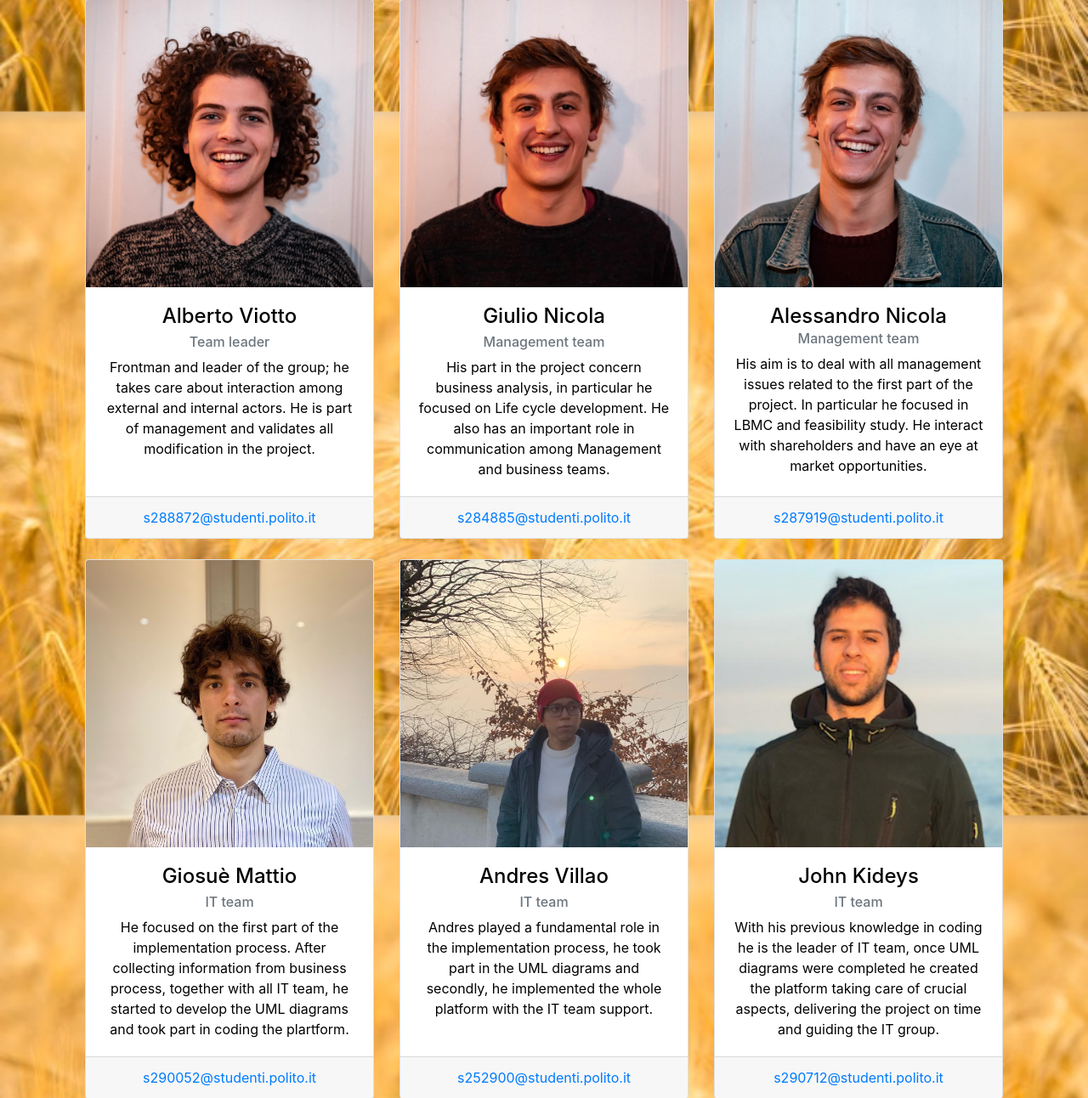
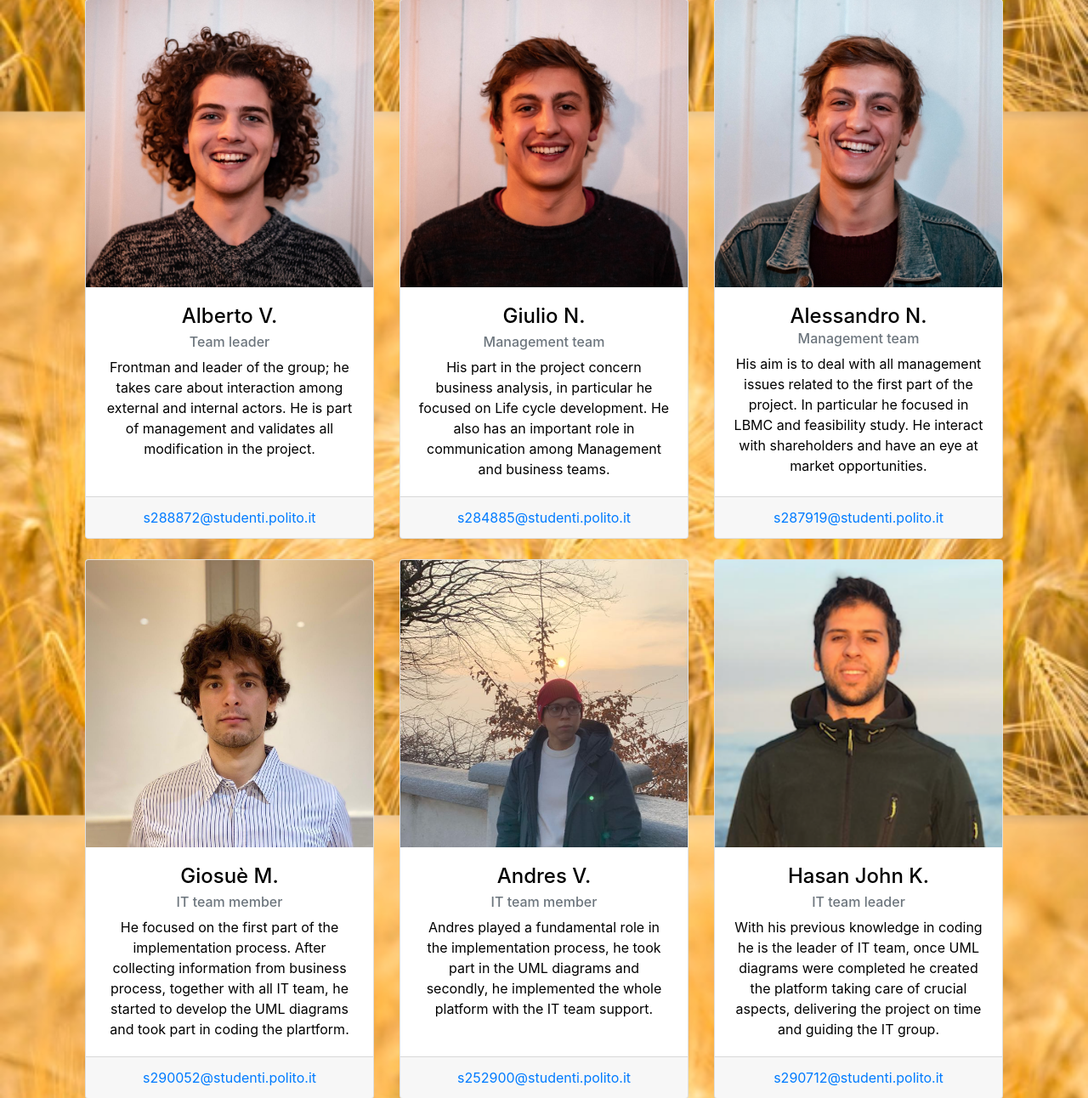
Before and after one commit to Johnkideys/FarmGo, a Flask app: page / in a window 1280 px wide. Shown: the part 697-1989 px from the top of the page at 85% size. Run offline with Flask 2, Linux system fonts and the light colour scheme; some libraries are stand-ins or nearby versions.

Commit message:
small changes in run.py and __init__.py and database update

```diff
--- a/FlaskBlog/__init__.py
+++ b/FlaskBlog/__init__.py
@@ -14,7 +14,6 @@ login_manager = LoginManager(app)
 login_manager.login_view = 'login'
 login_manager.login_message_category = 'info'
 
-
 app.config['MAIL_SERVER'] = 'smtp.googlemail.com'
 app.config['MAIL_PORT'] = 587
 app.config['MAIL_USE_TLS'] = True
--- a/FlaskBlog/templates/about.html
+++ b/FlaskBlog/templates/about.html
@@ -10,7 +10,7 @@
 
         <ol class="breadcrumb">
           <li class="breadcrumb-item">
-            <a href="index.html">Home</a>
+            <a  href="{{ url_for('home') }}">Home</a>
           </li>
           <li class="breadcrumb-item active">AboutUs</li>
         </ol>
@@ -35,13 +35,13 @@
         <!-- Team Members -->
         <h2>The Team</h2>
 
-        <!-- AlbertoInfo -->
+        <!-- Alberto Viotto Info -->
         <div class="row">
           <div class="col-lg-4 mb-4">
             <div class="card h-100 text-center">
               <img class="card-img-top" src={{ url_for('static', filename='Pics/Alberto.jpg') }} alt="">
               <div class="card-body">
-                <h4 class="card-title">Alberto Viotto</h4>
+                <h4 class="card-title">Alberto V.</h4>
                 <h6 class="card-subtitle mb-2 text-muted">Team leader</h6>
                 <p class="card-text">Frontman and leader of the group; he takes care about interaction among external and internal actors. He is part of management and validates all modification in the project.</p>
               </div>
@@ -50,12 +50,12 @@
               </div>
            </div>
           </div>
-            <!-- GiulioInfo -->
+            <!-- Giulio Nicola Info -->
           <div class="col-lg-4 mb-4">
             <div class="card h-100 text-center">
               <img class="card-img-top" src={{ url_for('static', filename='Pics/giulio.jpg') }} alt="">
               <div class="card-body">
-                <h4 class="card-title">Giulio Nicola</h4>
+                <h4 class="card-title">Giulio N.</h4>
                 <h6 class="card-subtitle mb-2 text-muted">Management team</h6>
                 <p class="card-text">His part in the project concern business analysis, in particular he focused on Life cycle development. He also has an important role in communication among Management and business teams.</p>
               </div>
@@ -64,11 +64,11 @@
               </div>
             </div>
           </div>
-        <!-- AleInfo -->
+        <!-- Alessandro Nicola Info -->
         <div class="col-lg-4 mb-4">
             <div class="card h-100 text-center">
               <img class="card-img-top" src={{ url_for('static', filename='Pics/Ale.jpg') }} alt="">
-              <div class="card-body"><h4>Alessandro Nicola</h4>
+              <div class="card-body"><h4>Alessandro N.</h4>
                 <h6 class="card-subtitle mb-2 text-muted">Management team</h6>
                 <p class="card-text">His aim is to deal with all management issues related to the first part of the project. In particular he focused in LBMC and feasibility study. He interact with shareholders and have an eye at market opportunities.</p>
               </div>
@@ -81,13 +81,13 @@
           <!-- /.row -->
 
           <div class="row">
-          <!-- GiosueInfo -->
+          <!-- Giosue Mattio Info -->
         <div class="col-lg-4 mb-4">
             <div class="card h-100 text-center">
               <img class="card-img-top" src={{ url_for('static', filename='Pics/giosue3.jpg') }} alt="">
               <div class="card-body">
-                <h4 class="card-title">Giosuè Mattio</h4>
-                <h6 class="card-subtitle mb-2 text-muted">IT team</h6>
+                <h4 class="card-title">Giosuè M.</h4>
+                <h6 class="card-subtitle mb-2 text-muted">IT team member</h6>
                 <p class="card-text">He focused on the first part of the implementation process. After collecting information from business process, together with all IT team, he started to develop the UML diagrams and took part in coding the plartform.</p>
               </div>
               <div class="card-footer">
@@ -96,13 +96,13 @@
             </div>
           </div>
 
-          <!-- AndresInfo -->
+          <!-- Andres Villao Info -->
         <div class="col-lg-4 mb-4">
             <div class="card h-100 text-center">
               <img class="card-img-top" src={{ url_for('static', filename='Pics/andres.jpg') }} alt="">
               <div class="card-body">
-                <h4 class="card-title">Andres Villao</h4>
-                <h6 class="card-subtitle mb-2 text-muted">IT team</h6>
+                <h4 class="card-title">Andres V.</h4>
+                <h6 class="card-subtitle mb-2 text-muted">IT team member</h6>
                 <p class="card-text">Andres played a fundamental role in the implementation process, he took part in the UML diagrams and secondly, he implemented the whole platform with the IT team support.</p>
               </div>
               <div class="card-footer">
@@ -116,8 +116,8 @@
             <div class="card h-100 text-center">
               <img class="card-img-top" src={{ url_for('static', filename='Pics/hasanjohn1.png') }} alt="">
               <div class="card-body">
-                <h4 class="card-title">John Kideys</h4>
-                <h6 class="card-subtitle mb-2 text-muted">IT team</h6>
+                <h4 class="card-title">Hasan John K.</h4>
+                <h6 class="card-subtitle mb-2 text-muted">IT team leader</h6>
                 <p class="card-text">With his previous knowledge in coding he is the leader of IT team, once UML diagrams were completed he created the platform taking care of crucial aspects, delivering the project on time and guiding the IT group.</p>
               </div>
               <div class="card-footer">
--- a/run.py
+++ b/run.py
@@ -1,4 +1,5 @@
 from FlaskBlog import app
+
 
 if __name__ == '__main__':
     app.run()
```
Also changed, not shown: FlaskBlog/site1.db.
